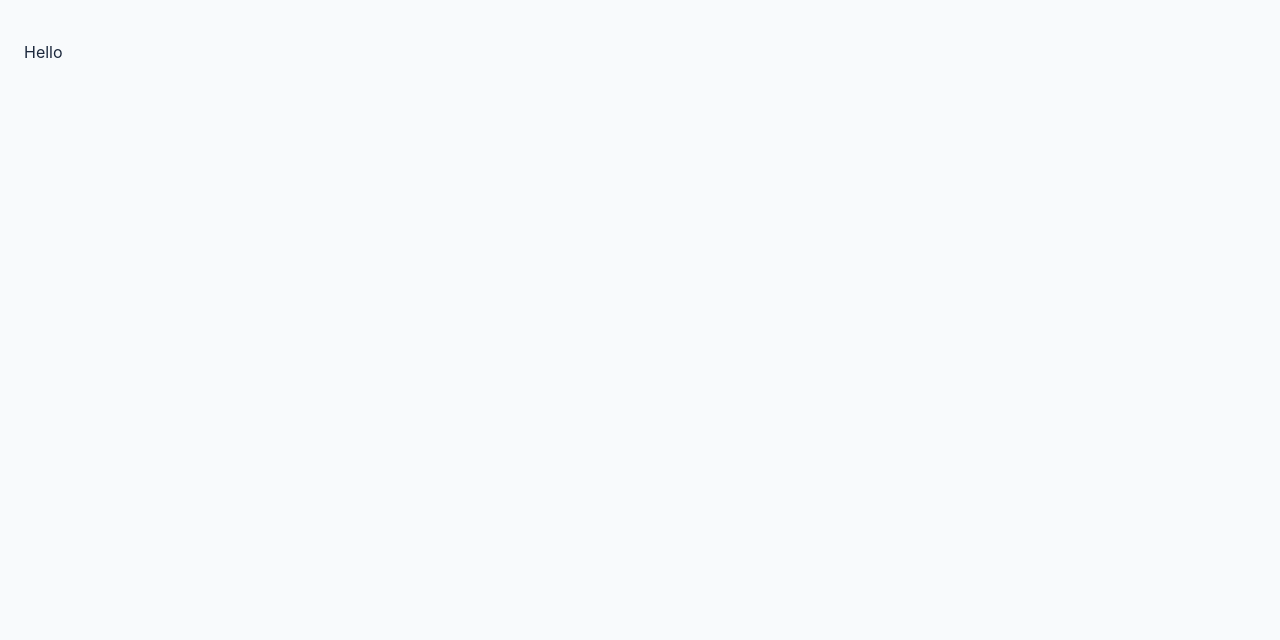
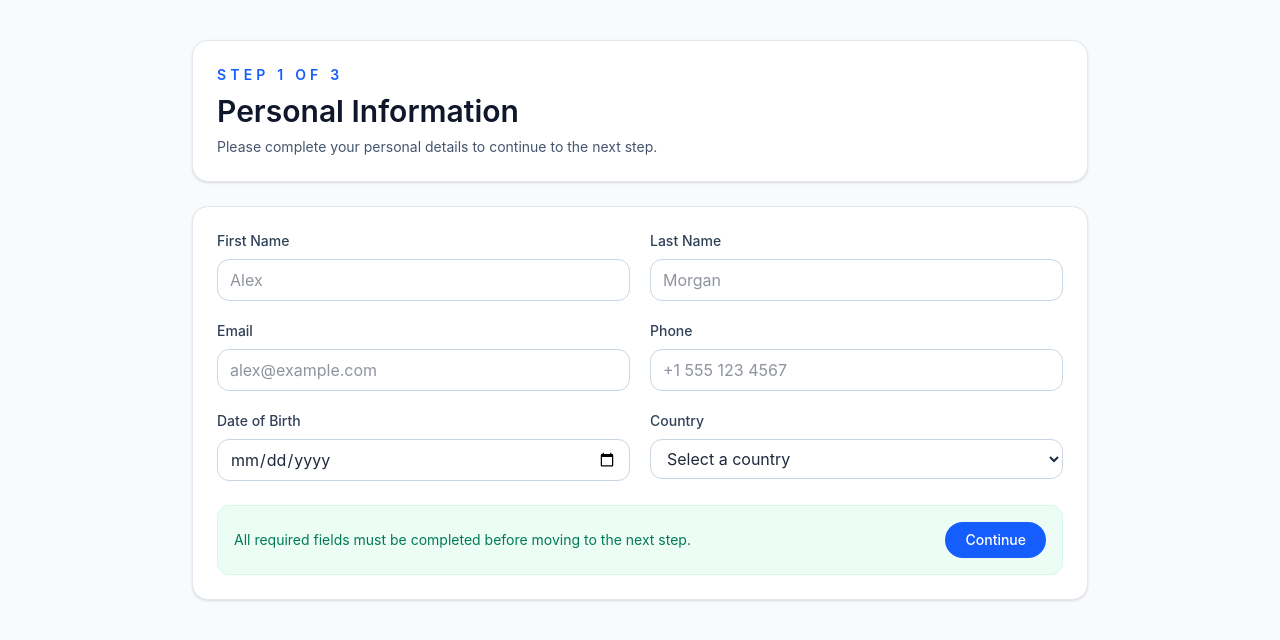
Before and after one commit to BartoszDembek/contact-web-form, a React (Vite) app: page / in a window 1280 px wide. Shown: the top 640 px of the page. Built offline with nearby package versions, Linux system fonts and the light colour scheme.

Commit message:
Add contact form first step

```diff
--- a/src/App.jsx
+++ b/src/App.jsx
@@ -1,8 +1,173 @@
+import { useEffect, useState } from 'react'
+import { useForm } from 'react-hook-form'
+
+const initialForm = {
+  firstName: '',
+  lastName: '',
+  email: '',
+  phone: '',
+  dob: '',
+  country: '',
+}
+
 function App() {
+  const [countries, setCountries] = useState([])
+  const [submitted, setSubmitted] = useState(false)
+
+  const {
+    register,
+    handleSubmit,
+    formState: { errors },
+    watch,
+  } = useForm({
+    defaultValues: initialForm,
+  })
+
+  const onSubmit = (data) => {
+    setSubmitted(true)
+  }
+
+  const today = new Date().toISOString().split('T')[0]
+  const firstName = watch('firstName', '')
+
   return (
-    <main className="min-h-screen bg-slate-50 px-6 py-10 text-slate-800">
-      <div className="container mx-auto">
-        <h1>Hello</h1>
+    <main className="min-h-screen bg-slate-50 px-4 py-10 text-slate-800 sm:px-6 lg:px-8">
+      <div className="mx-auto flex max-w-4xl flex-col gap-6">
+        <header className="rounded-2xl border border-slate-200 bg-white p-6 shadow-sm">
+          <p className="text-sm font-semibold uppercase tracking-[0.3em] text-blue-600">
+            Step 1 of 3
+          </p>
+          <h1 className="mt-2 text-3xl font-semibold text-slate-900">
+            Personal Information
+          </h1>
+          <p className="mt-2 max-w-2xl text-sm text-slate-600">
+            Please complete your personal details to continue to the next step.
+          </p>
+        </header>
+
+        <form
+          onSubmit={handleSubmit(onSubmit)}
+          className="rounded-2xl border border-slate-200 bg-white p-6 shadow-sm"
+        >
+          <div className="grid gap-5 md:grid-cols-2">
+            <div>
+              <label className="mb-2 block text-sm font-medium text-slate-700" htmlFor="firstName">
+                First Name
+              </label>
+              <input
+                id="firstName"
+                {...register('firstName', { required: 'First name is required.' })}
+                className="w-full rounded-xl border border-slate-300 px-3 py-2 outline-none transition focus:border-blue-500 focus:ring-2 focus:ring-blue-100"
+                placeholder="Alex"
+              />
+              {errors.firstName && <p className="mt-1 text-sm text-red-600">{errors.firstName.message}</p>}
+            </div>
+
+            <div>
+              <label className="mb-2 block text-sm font-medium text-slate-700" htmlFor="lastName">
+                Last Name
+              </label>
+              <input
+                id="lastName"
+                {...register('lastName', { required: 'Last name is required.' })}
+                className="w-full rounded-xl border border-slate-300 px-3 py-2 outline-none transition focus:border-blue-500 focus:ring-2 focus:ring-blue-100"
+                placeholder="Morgan"
+              />
+              {errors.lastName && <p className="mt-1 text-sm text-red-600">{errors.lastName.message}</p>}
+            </div>
+
+            <div>
+              <label className="mb-2 block text-sm font-medium text-slate-700" htmlFor="email">
+                Email
+              </label>
+              <input
+                id="email"
+                type="email"
+                {...register('email', {
+                  required: 'Email is required.',
+                  pattern: {
+                    value: /\S+@\S+\.\S+/,
+                    message: 'Please enter a valid email address.',
+                  },
+                })}
+                className="w-full rounded-xl border border-slate-300 px-3 py-2 outline-none transition focus:border-blue-500 focus:ring-2 focus:ring-blue-100"
+                placeholder="alex@example.com"
+              />
+              {errors.email && <p className="mt-1 text-sm text-red-600">{errors.email.message}</p>}
+            </div>
+
+            <div>
+              <label className="mb-2 block text-sm font-medium text-slate-700" htmlFor="phone">
+                Phone
+              </label>
+              <input
+                id="phone"
+                {...register('phone', { required: 'Phone is required.' })}
+                className="w-full rounded-xl border border-slate-300 px-3 py-2 outline-none transition focus:border-blue-500 focus:ring-2 focus:ring-blue-100"
+                placeholder="+1 555 123 4567"
+              />
+              {errors.phone && <p className="mt-1 text-sm text-red-600">{errors.phone.message}</p>}
+            </div>
+
+            <div>
+              <label className="mb-2 block text-sm font-medium text-slate-700" htmlFor="dob">
+                Date of Birth
+              </label>
+              <input
+                id="dob"
+                type="date"
+                max={today}
+                {...register('dob', {
+                  required: 'Date of birth is required.',
+                  validate: (value) => {
+                    const birthDate = new Date(value)
+                    const todayDate = new Date()
+                    let age = todayDate.getFullYear() - birthDate.getFullYear()
+                    const monthDiff = todayDate.getMonth() - birthDate.getMonth()
+
+                    if (monthDiff < 0 || (monthDiff === 0 && todayDate.getDate() < birthDate.getDate())) {
+                      age -= 1
+                    }
+
+                    return age >= 18 || 'You must be at least 18 years old.'
+                  },
+                })}
+                className="w-full rounded-xl border border-slate-300 px-3 py-2 outline-none transition focus:border-blue-500 focus:ring-2 focus:ring-blue-100"
+              />
+              {errors.dob && <p className="mt-1 text-sm text-red-600">{errors.dob.message}</p>}
+            </div>
+
+            <div>
+              <label className="mb-2 block text-sm font-medium text-slate-700" htmlFor="country">
+                Country
+              </label>
+              <select
+                id="country"
+                {...register('country', { required: 'Please select your country.' })}
+                className="w-full rounded-xl border border-slate-300 bg-white px-3 py-2 outline-none transition focus:border-blue-500 focus:ring-2 focus:ring-blue-100"
+              >
+                <option value="">Select a country</option>
+                <option value="PL">Poland</option>
+                {countries.map((country) => (
+                  <option key={country.code} value={country.code}>
+                    {country.name}
+                  </option>
+                ))}
+              </select>
+              {errors.country && <p className="mt-1 text-sm text-red-600">{errors.country.message}</p>}
+            </div>
+          </div>
+
+          <div className="mt-6 flex flex-col gap-3 rounded-xl border border-emerald-100 bg-emerald-50 p-4 text-sm text-emerald-700 sm:flex-row sm:items-center sm:justify-between">
+            <p>All required fields must be completed before moving to the next step.</p>
+            <button
+              type="submit"
+              className="rounded-full bg-blue-600 px-5 py-2 font-medium text-white transition hover:bg-blue-700"
+            >
+              Continue
+            </button>
+          </div>
+        </form>
       </div>
     </main>
   )
```
